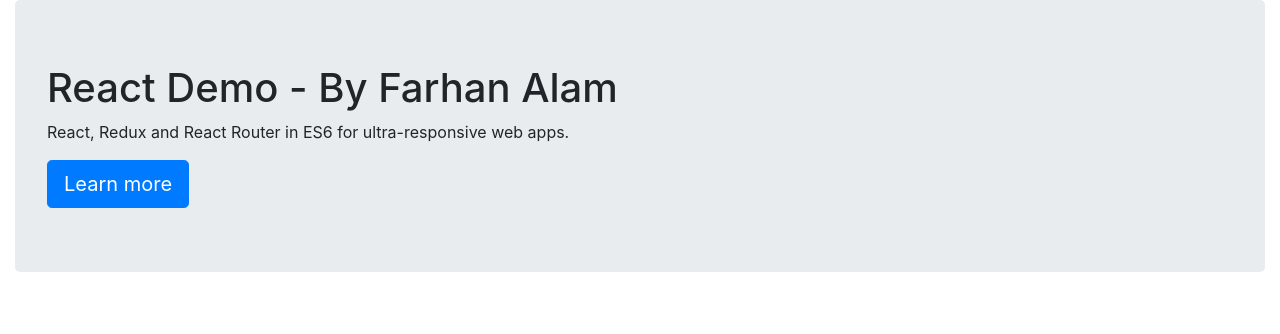
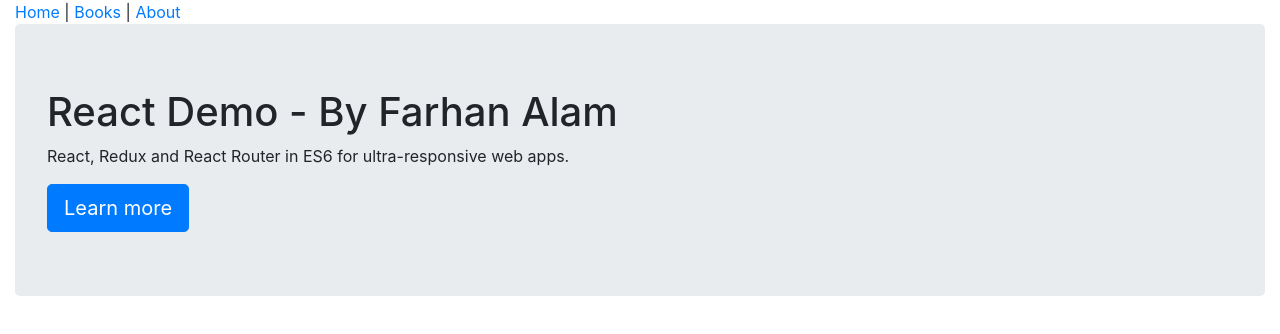
Before and after one commit to falam/react-redux-saga-crud-app, a React (Create React App) app: page / in a window 1280 px wide. Shown: the top 334 px of the page. Built offline with nearby package versions, Linux system fonts and the light colour scheme.

Commit message:
Connected Redux to App and also added Redux Dev tools settings

```diff
--- a/src/components/App.js
+++ b/src/components/App.js
@@ -1,18 +1,23 @@
 import React, { Component } from 'react';
 import HomePage from './home/HomePage';
 import AboutPage from './about/AboutPage';
-import { Route } from 'react-router-dom'
+import Header from './common/Header';
+import { Switch, Route, withRouter } from 'react-router-dom'
+import { connect } from 'react-redux';
 import '../App.css';
 
 class App extends Component {
   render() {
     return (
       <div className="container-fluid">
-        <Route path="/" exact component={HomePage} />
-        <Route path="/about" component={AboutPage} />
+        <Header/>
+        <Switch>
+          <Route path="/" exact component={HomePage} />
+          <Route path="/about" component={AboutPage} />
+        </Switch>
       </div>
     );
   }
 }
 
-export default App;
+export default withRouter(connect()(App));
--- /dev/null
+++ b/src/components/common/Header.js
@@ -0,0 +1,18 @@
+import React from 'react';
+import { NavLink } from 'react-router-dom';
+//import LoadingDots from './LoadingDots';
+/*{loading && <LoadingDots interval={100} dots={20}/>}*/
+
+const Header = () => {
+  return (
+    <nav>
+      <NavLink to="/" activeClassName="active">Home</NavLink>
+      {" | "}
+      <NavLink to="/books" activeClassName="active">Books</NavLink>
+      {" | "}
+      <NavLink to="/about" activeClassName="active">About</NavLink>
+    </nav>
+  );
+};
+
+export default Header;
--- a/src/store/configureStore.js
+++ b/src/store/configureStore.js
@@ -14,7 +14,8 @@
 export default function configureStore(initialState) {
   return createStore(
     rootReducer,
-    initialState //,
+    initialState,
+    window.__REDUX_DEVTOOLS_EXTENSION__ && window.__REDUX_DEVTOOLS_EXTENSION__()
     //applyMiddleware(thunk, reduxImmutableStateInvariant())
   );
 }
```
